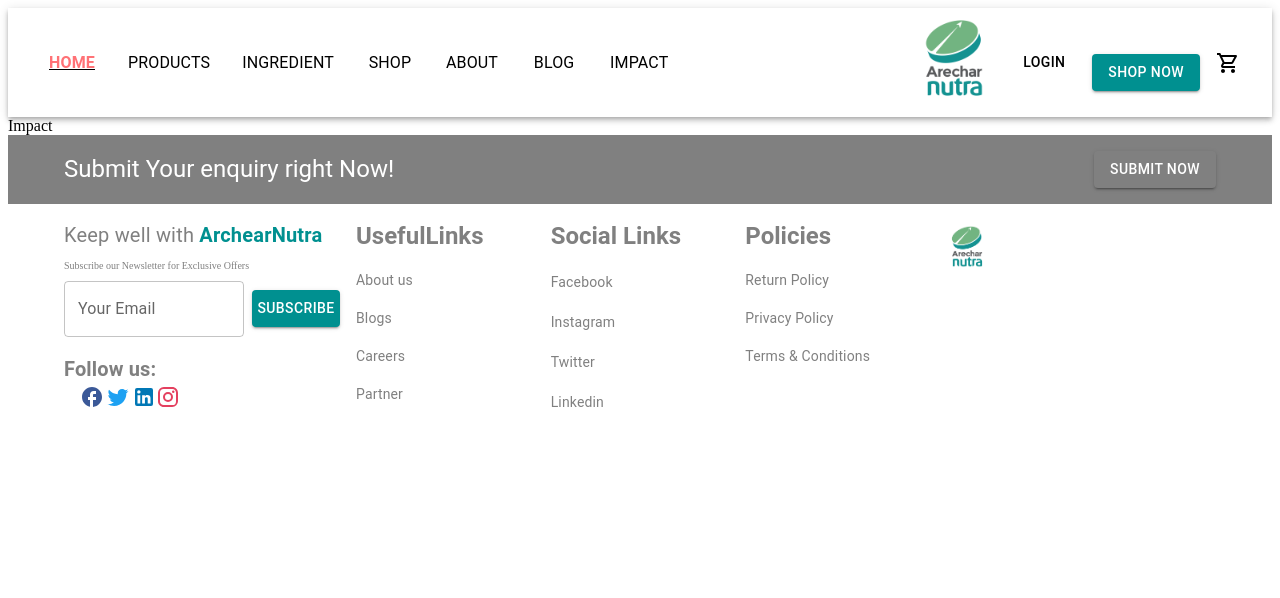
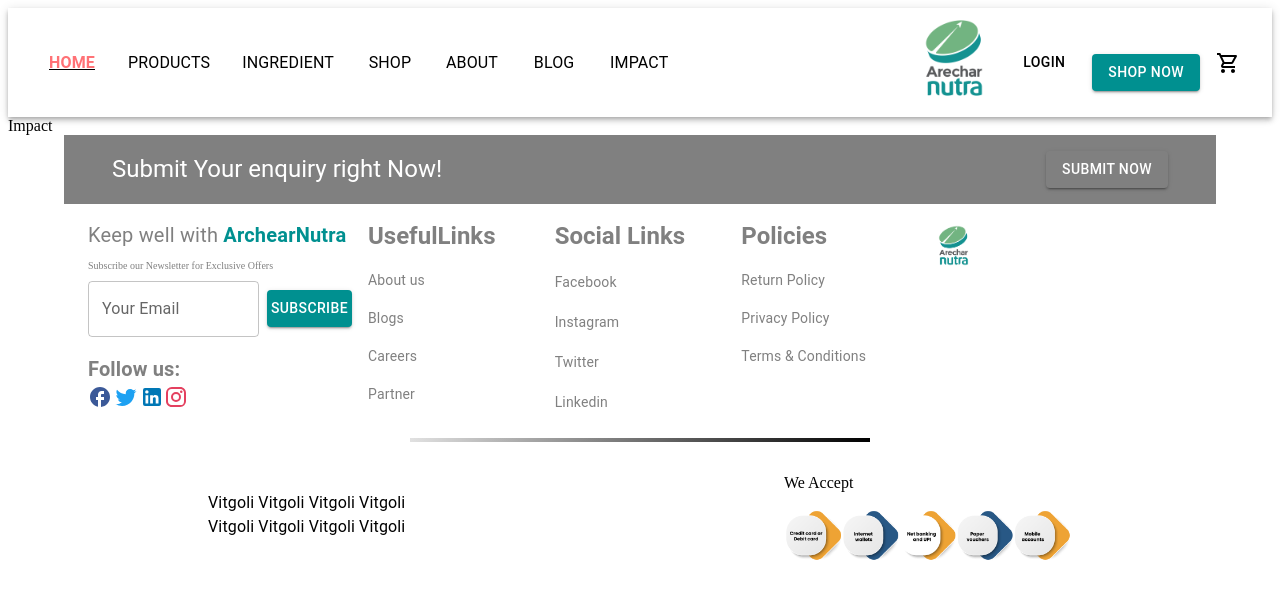
Before and after one commit to Adi2022/arecharapp, a React (Vite) app: page /impact in a window 1280 px wide. Shown: the top 598 px of the page. Built offline with nearby package versions, Linux system fonts and the light colour scheme.

Commit message:
home page updated

```diff
--- a/src/Layout/Footer.jsx
+++ b/src/Layout/Footer.jsx
@@ -2,11 +2,11 @@ import React from "react";
 import { Box, Container, Grid, Typography, Button, TextField } from "@mui/material";
 import logo from "../assets/logo.png";
 import { useNavigate, Link, useLocation } from "react-router-dom";
-import FacebookOutlinedIcon from '@mui/icons-material/FacebookOutlined';
-import LinkedInIcon from '@mui/icons-material/LinkedIn';
-import InstagramIcon from '@mui/icons-material/Instagram';
-import TwitterIcon from '@mui/icons-material/Twitter';
-
+import FacebookOutlinedIcon from "@mui/icons-material/FacebookOutlined";
+import LinkedInIcon from "@mui/icons-material/LinkedIn";
+import InstagramIcon from "@mui/icons-material/Instagram";
+import TwitterIcon from "@mui/icons-material/Twitter";
+import payment from '../assets/payment.png'
 const Footer = () => {
 	const navigate = useNavigate();
 
@@ -15,7 +15,9 @@ const Footer = () => {
 	};
 
 	return (
-		<footer>
+		<Box>
+            <Container maxWidth="lg" >
+			<footer style={{margin:"auto"}}>
 				<Box bgcolor="gray" color="white" py={2} px={3}>
 					<Container maxWidth="lg">
 						<Grid container justifyContent="space-between" alignItems="center">
@@ -24,7 +26,11 @@ const Footer = () => {
 								<Typography variant="body1">{/* Your enquiry text goes here */}</Typography>
 							</Grid>
 							<Grid item xs={12} sm={6} textAlign="right">
-							<Button variant="contained" sx={{ backgroundColor: "gray", color: "white" }} onClick={handleButtonClick}>
+								<Button
+									variant="contained"
+									sx={{ backgroundColor: "gray", color: "white" }}
+									onClick={handleButtonClick}
+								>
 									Submit Now
 								</Button>{" "}
 							</Grid>
@@ -42,15 +48,17 @@ const Footer = () => {
 								{/* Input box and button in flex layout */}
 								<Box display="flex" alignItems="center">
 									<TextField label="Your Email" variant="outlined" sx={{ marginRight: 1 }} />
-								<Button variant="contained" sx={{ backgroundColor: "#009090", color: "white" }}>Subscribe</Button>
+									<Button variant="contained" sx={{ backgroundColor: "#009090", color: "white" }}>
+										Subscribe
+									</Button>
 								</Box>
 
 								{/* Follow us heading and social media icons */}
-							<Box display="grid" alignItems="center"  mt={2}>
+								<Box display="grid" alignItems="center" mt={2}>
 									<Typography variant="h6" color={"gray"} fontWeight={"bold"}>
 										Follow us:
 									</Typography>
-								<Box ml={2} display="flex" alignItems="center">
+									<Box display="flex" alignItems="center">
 										<FacebookOutlinedIcon style={{ width: 24, height: 24, marginRight: 2, color: "#3b5998" }} />
 										<TwitterIcon style={{ width: 24, height: 24, marginRight: 2, color: "#1da1f2" }} />
 										<LinkedInIcon style={{ width: 24, height: 24, color: "#0077b5" }} />
@@ -124,15 +132,38 @@ const Footer = () => {
 									Terms & Conditions
 								</Typography>
 							</Grid>
+
 							<Grid item xs={12} sm={6} md={2}>
 								<img src={logo} style={{ width: "30%" }} alt="Logo" />
 							</Grid>
-
-
 						</Grid>
 					</Container>
 				</Box>
 			</footer>
+			<Box
+				sx={{
+					width: "40%",
+					height: "4px",
+					background: "linear-gradient(to right, #e1e1e1, #000)",
+					margin: "auto",
+				}}
+			/>
+			<Grid container sx={{ mt: 2 }} justifyContent="space-around" alignItems="center">
+				{/* Left Grid (Text) */}
+				<Grid item xs={12} sm={6} md={3}>
+					<Typography variant="body1">Vitgoli Vitgoli Vitgoli Vitgoli</Typography>
+                    <Typography variant="body1">Vitgoli Vitgoli Vitgoli Vitgoli</Typography>
+
+				</Grid>
+
+				{/* Right Grid (Payment Methods) */}
+				<Grid item xs={12} sm={6} md={3}>
+					<p>We Accept</p>
+					<img src={payment} width="100%"/>
+				</Grid>
+			</Grid>
+            </Container>
+            </Box>
 	);
 };
 
```
Also changed, not shown: src/assets/payment.png (added). Lines whose indentation alone changed are shown as unchanged.
